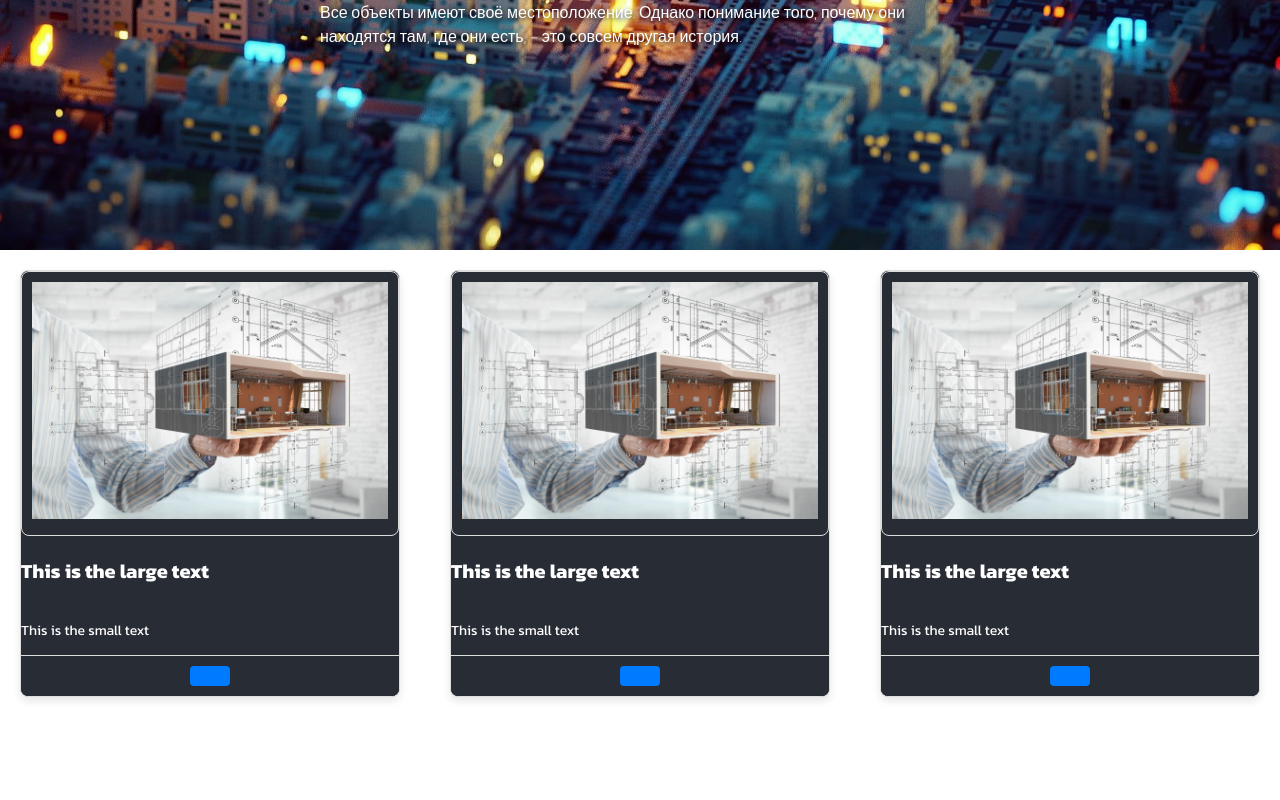
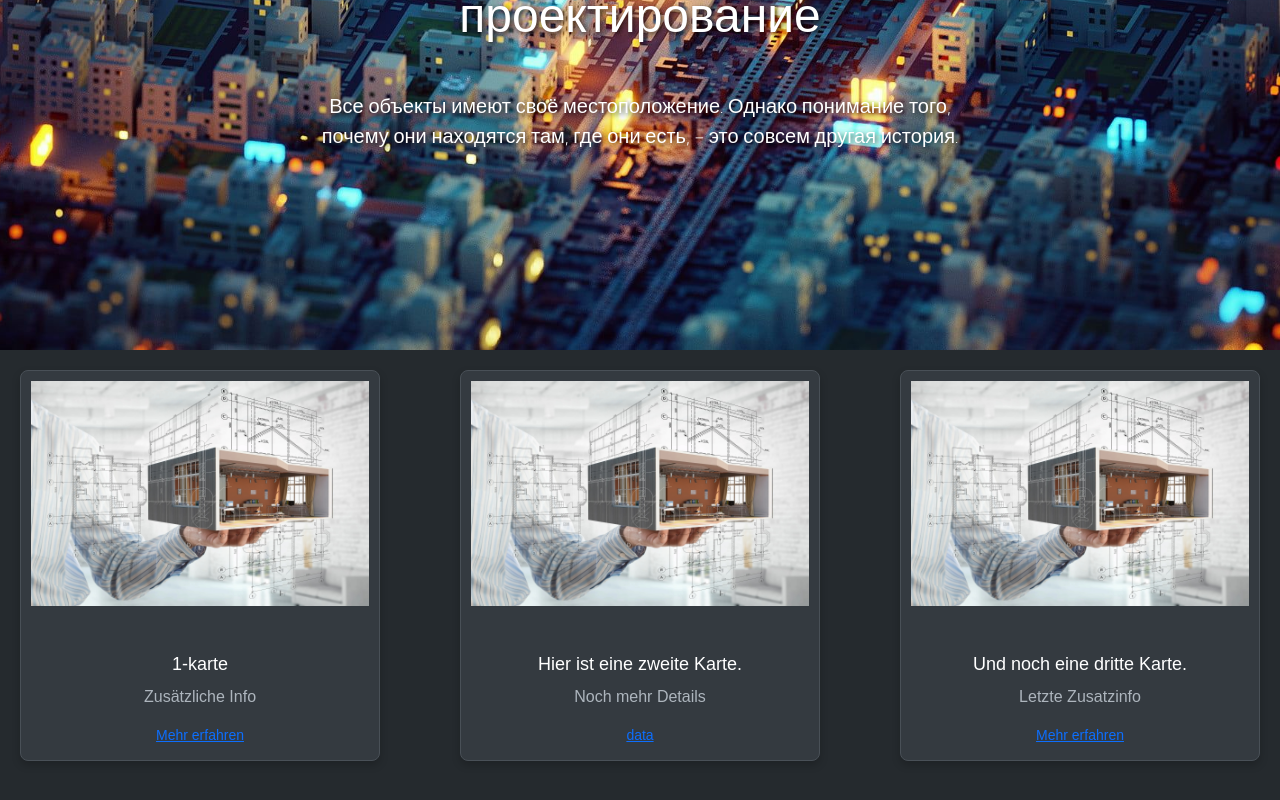
Before and after one commit to nuray12345/app, a React (Create React App) app: page / in a window 1280 px wide. Shown: the part 550-1350 px from the top of the page. Before the commit the page ends 1267 px from the top, so only its background shows below. Built offline with nearby package versions, Linux system fonts and the light colour scheme; a web font is replaced by a local one.

Commit message:
измениние карт готовый компоненент

```diff
--- a/src/App.sass
+++ b/src/App.sass
@@ -15,7 +15,7 @@
     align-items: center
     justify-content: center
     font-size: calc(10px + 2vmin)
-    color: white
+    color: #282c34
 
   &-link
     color: #61dafb
--- a/src/front/components/Cart/CardContent/CardContent.jsx
+++ /dev/null
@@ -1,15 +0,0 @@
-import React from "react";
-import {Fragment} from "react";
-import "../CardFooter/CardFooter.sass";
-export default function CardContent({ children }) {
-    return (
-        <>
-            <p style={{ fontSize: "20px", fontWeight: "bold" }}>
-                {children[0]} {/* First text with large font */}
-            </p>
-            <p style={{ fontSize: "14px" }}>
-                {children[1]} {}
-            </p>
-        </>
-    );
-}
--- a/src/front/components/Cart/CardFooter/CardFooter.jsx
+++ /dev/null
@@ -1,12 +0,0 @@
-import React from "react";
-import "./CardFooter.sass";
-
-const CardFooter = ({ buttonText }) => {
-    return (
-        <div className="card-footer" >
-            <button className="card-footer-button">{buttonText}</button>
-        </div>
-    );
-};
-
-export default CardFooter;
--- a/src/front/components/Cart/CardFooter/CardFooter.sass
+++ /dev/null
@@ -1,25 +0,0 @@
-.card-footer
-  display: flex
-  justify-content: flex-end
-  padding: 10px
-  border-top: 1px solid #ddd
-
-.card-footer-button
-  padding: 10px 20px
-  font-size: 16px
-  background-color: white
-  color: white
-  border: none
-  border-radius: 4px
-  cursor: pointer
-  transition: background-color 0.3s ease
-
-.card-footer-button:hover
-  background-color: #0056b3
-
-p
-  color: white
-  text-decoration: none
-  .card-footer
-    text-align: center
-    margin-top: 10px
--- a/src/front/components/Cart/Cart/Card.jsx
+++ b/src/front/components/Cart/Cart/Card.jsx
@@ -1,22 +1,22 @@
 import React from "react";
-import CardHeader from "../CardHeader/CardHeader";
-import CardFooter from "../CardFooter/CardFooter";
-import './style.sass'
-import CardContent from "../CardContent/CardContent";
+import CardHeader from "./CardHeader/CardHeader";
+import './style.sass';
 
 const Card = () => {
     const items = [
         {
-            content: "Dies ist die erste Karte.",
+            content: "1-karte",
+            subtext: "Zusätzliche Info", // Новый текст
             footer: "Mehr erfahren",
         },
         {
             content: "Hier ist eine zweite Karte.",
-            footer: "Mehr erfahren",
+            subtext: "Noch mehr Details",
+            footer: "data",
         },
         {
-
             content: "Und noch eine dritte Karte.",
+            subtext: "Letzte Zusatzinfo",
             footer: "Mehr erfahren",
         },
     ];
@@ -25,16 +25,23 @@ const Card = () => {
         <div className="cards-container">
             {items.map((item, index) => (
                 <div className="card" key={index}>
-                     <CardHeader imageSrc="/img/products/bg5.jpg" altText="Produkt 1" />
-                    <CardContent>
-                        {"This is the large text"}
-                        {"This is the small text"}
-                    </CardContent>
-                    <CardFooter footerContent={item.footer} />
+                    <CardHeader imageSrc="/img/products/bg5.jpg" altText={`Produkt ${index + 1}`} />
+                    <IndexCard content={item.content} subtext={item.subtext} footer={item.footer} />
                 </div>
             ))}
         </div>
     );
 };
 
+const IndexCard = ({ content, subtext, footer }) => {
+    return (
+        <div className="card-content">
+            <p className="card-text">{content}</p>
+            <p className="card-subtext">{subtext}</p>
+            <span className="card-footer-text">{footer}</span>
+        </div>
+    );
+};
+
+
 export default Card;
--- a/src/front/components/Cart/CardHeader/CardHeader.sass
+++ b/src/front/components/Cart/Cart/CardHeader/CardHeader.sass
@@ -2,7 +2,6 @@
   display: flex
   align-items: center
   justify-content: center  // Damit das Bild zentriert wird
-  border: 1px solid #ddd
   border-radius: 8px
   padding: 10px
 
--- a/src/front/components/Cart/Cart/style.sass
+++ b/src/front/components/Cart/Cart/style.sass
@@ -1,40 +1,78 @@
+:root
+  --primary-color: #0d6efd
+  --secondary-color: #6c757d
+  --background-color: #252a2e
+  --text-color: white
+  --card-bg: #343a40
+  --card-border: #495057
+  --link-color: #daa520
+  --hover-link-color: #b8860b
+
+body
+  color: var(--text-color)
+  background-color: var(--background-color)
+  font-family: PoiretOne, sans-serif
+  font-size: 20px
+  margin: 100px auto
+  text-align: center
+
+a
+  color: var(--link-color)
+  text-decoration: underline
+  &:hover
+    color: var(--hover-link-color)
+
 .cards-container
   display: grid
-  grid-template-columns: repeat(auto-fill, minmax(300px, 1fr))  // Адаптивная сетка для карточек
-  gap: 50px
+  grid-template-columns: repeat(auto-fill, minmax(300px, 1fr))
+  gap: 80px
   padding: 20px
-@media (max-width: 600px)
+
 .card
-  border: 1px solid #ddd
+  background-color: var(--card-bg)
+  border: 1px solid var(--card-border)
   border-radius: 8px
-  box-shadow: 0 4px 8px rgba(0, 0, 0, 0.1)
-  background-color: #282c34
+  box-shadow: 0 4px 8px rgba(0, 0, 0, 0.2)
   overflow: hidden
   display: flex
-  flex-direction: column  // Обеспечиваем вертикальное расположение
+  flex-direction: column
+  transition: transform 0.3s ease
+  &:hover
+    transform: scale(1.05)
 
+.card-img-top
+  height: 225px
+  width: 100%
+  object-fit: cover
+  border-top-left-radius: 8px
+  border-top-right-radius: 8px
 
 .card-content
   padding: 15px
-  font-size: 14px
-  color: #555
   flex-grow: 1
 
+.card-text
+  font-size: 18px
+  color: var(--text-color)
+
 .card-footer
-  display: flex
-  justify-content: center
   padding: 10px
-  background-color: #282c34
+  background-color: var(--card-bg)
 
-.card-footer-button
-  padding: 10px 20px
+.card-footer-text
+  color: var(--primary-color)
+  font-size: 14px
+  cursor: pointer
+  text-decoration: underline
+  transition: color 0.3s ease
+  &:hover
+    color: var(--hover-link-color)
+
+@media (max-width: 600px)
+  .cards-container
+    grid-template-columns: 1fr
+
+.card-subtext
   font-size: 16px
-  background-color: #007bff
-  color: white
-  border: none
-  border-radius: 4px
-  cursor: pointer
-  transition: background-color 0.3s ease
-
-.card-footer-button:hover
-  background-color: #0056b3
+  color: #adb5bd  // Серый цвет, чтобы текст выглядел менее выделяющимся
+  margin-top: -5px
```
Also changed, not shown: src/front/components/Cart/CardContent/CardContent.sass (deleted), src/front/components/Cart/Cart/CardHeader/CardHeader.jsx (renamed from src/front/components/Cart/CardHeader/CardHeader.jsx).
